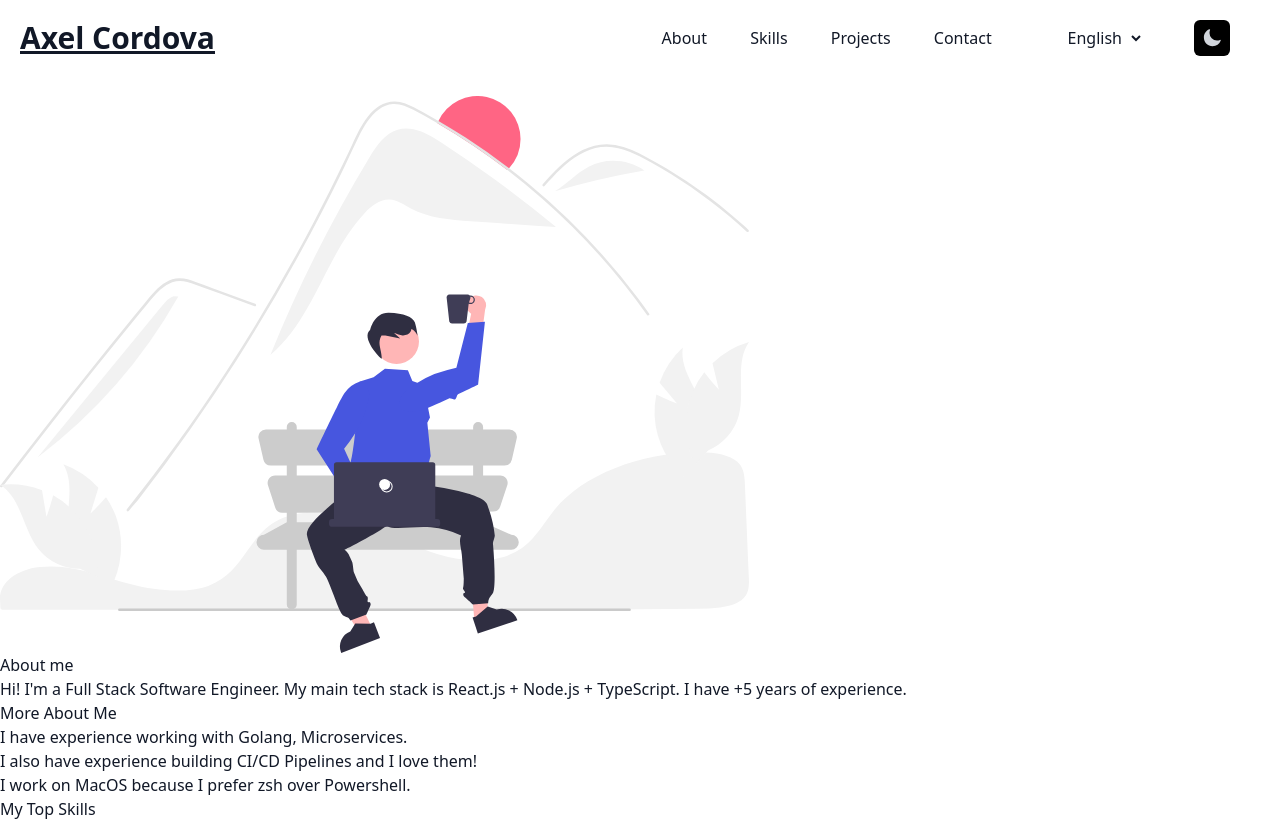
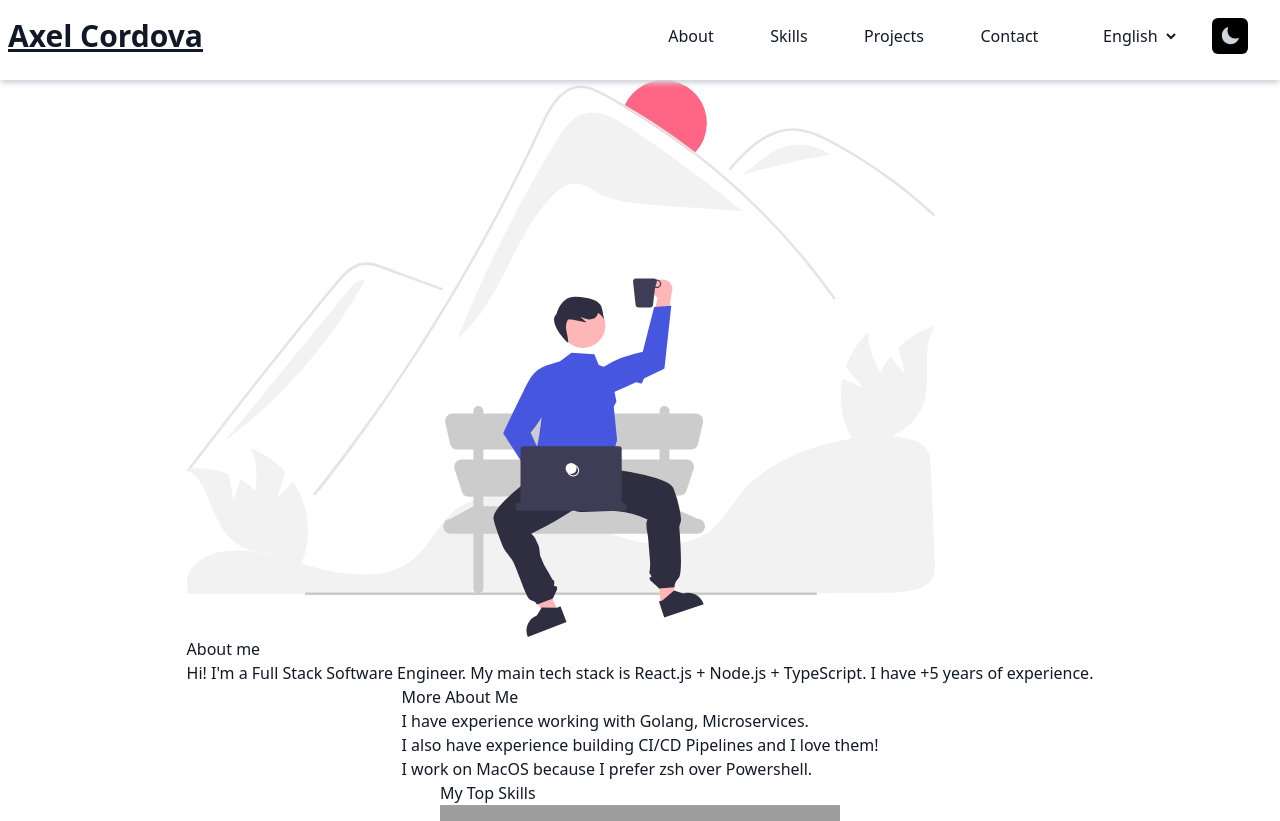
Before and after one commit to axelsomerseth/portfolio, a React (Create React App) app: page / in a window 1280 px wide. Shown: the top 821 px of the page. Built offline with nearby package versions, Linux system fonts and the light colour scheme; grey boxes are pictures that could not be loaded.

Commit message:
responsive navbar

```diff
--- a/src/App.tsx
+++ b/src/App.tsx
@@ -19,34 +19,33 @@ const App: React.FC<{}> = () => {
 
   return (
     <LanguageContext.Provider value={language}>
-      <div className="w-full">
-        {/* <!-- Navbar --> */}
       <Navbar />
-
-        {/* <!-- Hero Section --> */}
+      <main className="w-full flex flex-col items-center">
+        <div className="flex-initial">
           <Hero />
-
-        {/* <!-- More about --> */}
+        </div>
+        <div className="flex-initial">
           <MoreAbout />
-
-        {/* <!-- Skills section --> */}
+        </div>
+        <div className="flex-initial">
           <Skills />
-
-        {/* <!-- Projects section --> */}
+        </div>
+        <div className="flex-initial">
           <Projects />
-
-        {/* <!-- Contact section --> */}
+        </div>
+        <div className="flex-initial">
           <Contact />
-
-        {/* <!-- Social Media accounts --> */}
+        </div>
+        <div className="flex-initial">
           <SocialMedia />
-
-        {/* <!-- Scroll to top --> */}
+        </div>
+        <div className="flex-initial">
           <ScrollToTop />
-
-        {/* <!-- Footer section --> */}
+        </div>
+        <div className="flex-initial">
           <Footer />
         </div>
+      </main>
     </LanguageContext.Provider>
   );
 };
--- a/src/components/Navbar.tsx
+++ b/src/components/Navbar.tsx
@@ -7,38 +7,38 @@ interface Props {}
 
 const Navbar: React.FC<Props> = () => {
   return (
-    <nav className="flex flex-row Navbar">
-      <h1 className="flex-initial text-3xl font-bold underline pl-5">
+    <nav className="flex flex-col lg:flex-row items-center Navbar">
+      <h1 className="flex-initial text-3xl font-bold underline pl-2">
         Axel Cordova
       </h1>
-      <div className="flex-initial w-6/12">
-        <div className="flex flex-row justify-around items-center">
-          <div className="flex-initial w-7/12">
-            <ul className="flex flex-row justify-around">
-              <li className="">
-                <a href="#about" className="nav-link">
+      <div className="flex-initial w-full lg:w-6/12">
+        <div className="flex flex-col lg:flex-row lg:justify-around items-center">
+          <div className="flex-initial w-full lg:w-8/12 pt-3 lg:pt-0">
+            <ul className="flex flex-row lg:flex-row justify-around items-center">
+              <li>
+                <a href="#about" className="NavLink">
                   <Trans i18nKey={"navbar.about"} />
                 </a>
               </li>
-              <li className="">
-                <a href="#skills" className="nav-link">
+              <li>
+                <a href="#skills" className="NavLink">
                   <Trans i18nKey={"navbar.skills"} />
                 </a>
               </li>
               <li>
-                <a href="#projects" className="nav-link">
+                <a href="#projects" className="NavLink">
                   <Trans i18nKey={"navbar.projects"} />
                 </a>
               </li>
               <li>
-                <a href="#contact" className="nav-link">
+                <a href="#contact" className="NavLink">
                   <Trans i18nKey={"navbar.contact"} />
                 </a>
               </li>
             </ul>
           </div>
-          <div className="flex-initial w-5/12">
-            <div className="flex justify-evenly items-center">
+          <div className="flex-initial w-full lg:w-4/12 pt-3 lg:pt-0">
+            <div className="flex flex-row lg:flex-row justify-evenly items-center">
               <div className="flex-initial">
                 <LanguageSwitcher />
               </div>
--- a/src/components/ThemeSwitcher.tsx
+++ b/src/components/ThemeSwitcher.tsx
@@ -25,7 +25,11 @@ const ThemeSwitcher: React.FC<{}> = () => {
       onClick={toggleDarkMode}
       className="px-2 py-2 rounded-md bg-black text-gray-300 dark:bg-white dark:text-gray-900"
     >
-      {darkMode ? <SunIcon className="h-5" /> : <MoonIcon className="h-5" />}
+      {darkMode ? (
+        <SunIcon className="h-3 lg:h-5" />
+      ) : (
+        <MoonIcon className="h-3 lg:h-5" />
+      )}
     </button>
   );
 };
--- a/src/styles/components.css
+++ b/src/styles/components.css
@@ -6,10 +6,22 @@
   }
 
   .Navbar {
-    @apply sticky top-0 w-full h-24 pb-5 justify-between items-center theme;
+    @apply sticky top-0 w-full lg:w-full flex-wrap justify-between items-center theme lg:h-20 pb-2 shadow-md shadow-gray-300 dark:shadow-gray-800;
+  }
+
+  .NavLink {
+    @apply p-2;
+  }
+
+  .NavLink:hover {
+    @apply dark:bg-white dark:text-gray-900 bg-black text-gray-300 p-2;
   }
 
   .LanguageSwitcher {
     @apply theme;
   }
+
+  .ThemeSwitcher {
+    @apply px-2 py-2 rounded-md bg-black text-gray-300 dark:bg-white dark:text-gray-900;
+  }
 }
```
Lines whose indentation alone changed are shown as unchanged.
